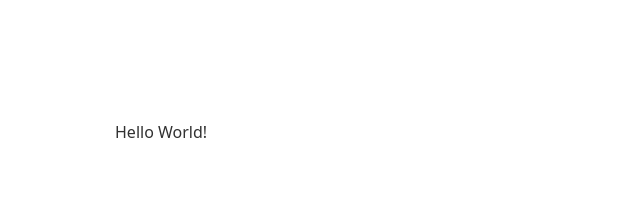
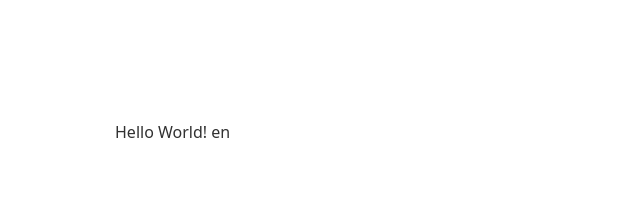
Before and after one commit to gvalenciam/WebArchetype, a Next.js app: page /en/Home in a window 1280 px wide. Shown: the top 210 px of the page, without its empty margins (0-640 px from the left). Built offline with nearby package versions, Linux system fonts and the light colour scheme.

Commit message:
PATCH
Added welcome message on Home page

```diff
--- a/src/app/[lang]/Home/page.tsx
+++ b/src/app/[lang]/Home/page.tsx
@@ -9,7 +9,10 @@ export const HomePage: FC<HomePageProps> = ({ params }) => {
   return (
     <>
       <ContainerPadding className="relative">
-        <BaseLabel text="Hello World!" format="text"></BaseLabel>
+        <BaseLabel
+          text={`Hello World! ${params.lang}`}
+          format="text"
+        ></BaseLabel>
       </ContainerPadding>
     </>
   );
```
